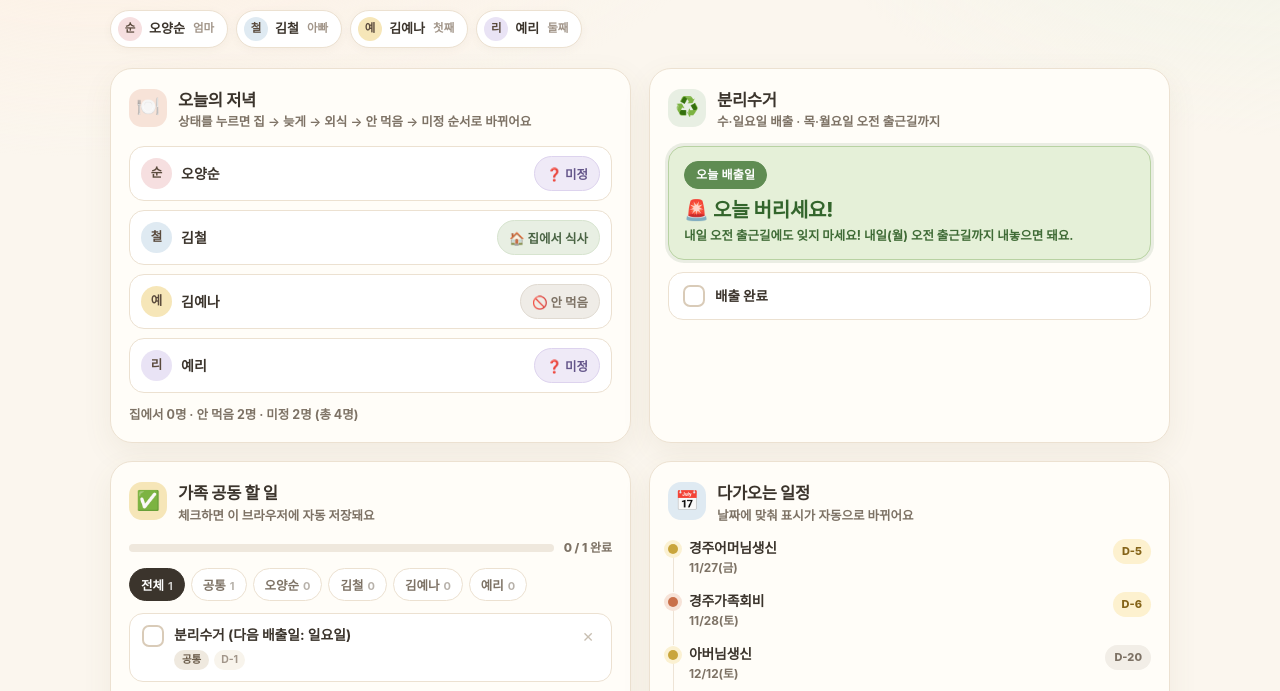
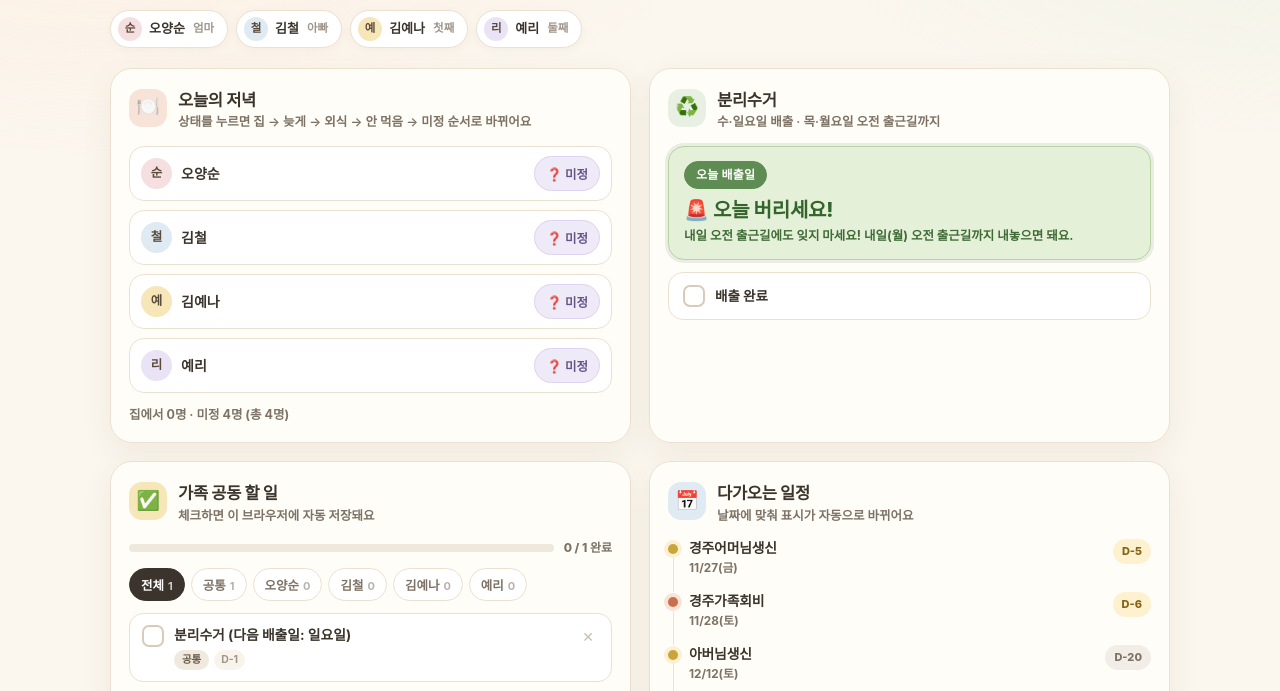
Before and after one commit to yena5789/family-dashboard, a plain HTML site: page index.html in a window 1280 px wide. Shown: the part 94-785 px from the top of the page. Drawn offline with Linux system fonts and the light colour scheme.

Commit message:
2026-11-23 아침 업데이트

```diff
--- a/index.html
+++ b/index.html
@@ -535,7 +535,7 @@
     { id: 'yena', name: '김예나', initial: '예', color: 'var(--butter)' },
     { id: 'eri', name: '예리', initial: '리', color: 'var(--lilac)' }
   ];
-  var dinnerDefault = { oh: 'unknown', kim: 'eat', yena: 'skip', eri: 'unknown' };
+  var dinnerDefault = { oh: 'unknown', kim: 'unknown', yena: 'unknown', eri: 'unknown' };
   var dinnerSaved = load(KEY.dinner + todayStr, null);
   var dinner = {};
   FAMILY.forEach(function (p) {
```
